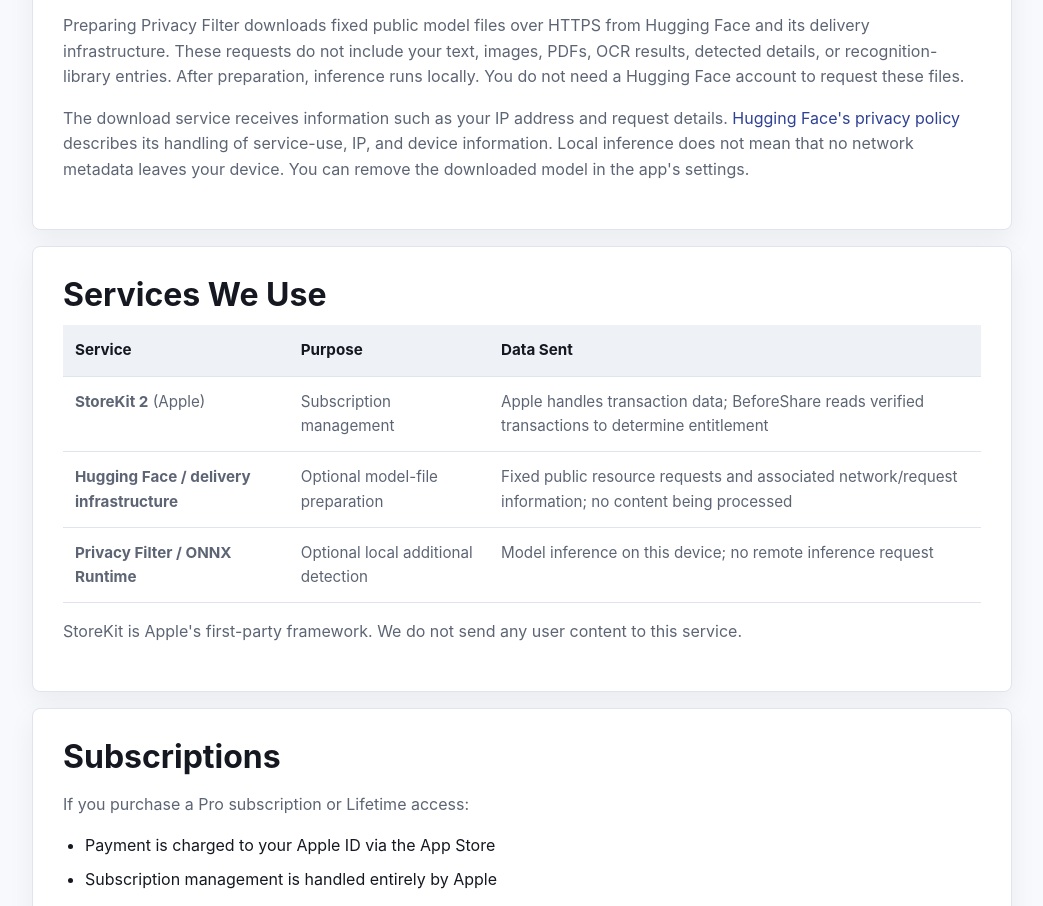
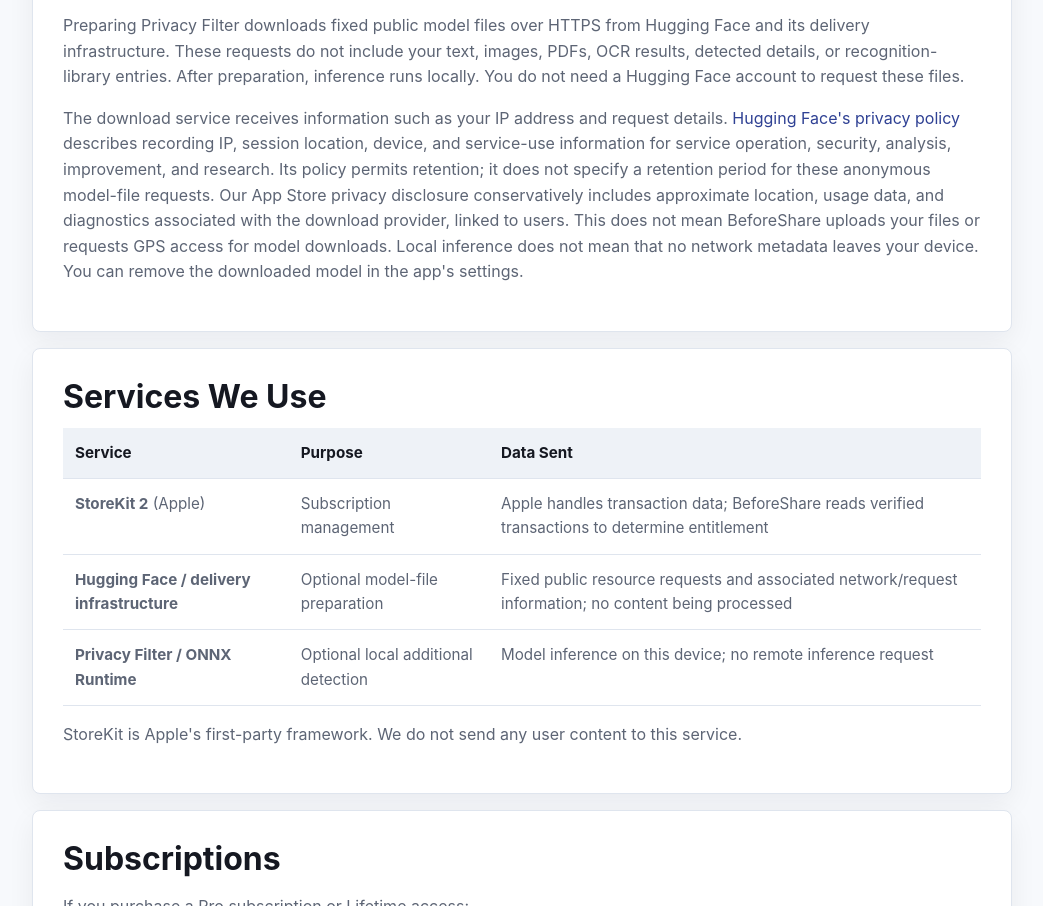
Before and after one commit to callonlove/beforeshare.github.io, a plain HTML site: page privacy.html in a window 1280 px wide. Shown: the part 2808-3714 px from the top of the page, without its empty margins (118-1161 px from the left). Drawn offline with Linux system fonts and the light colour scheme.

Commit message:
Clarify provider policy scope reflected in privacy disclosure

```diff
--- a/privacy.html
+++ b/privacy.html
@@ -118,7 +118,7 @@
           <li>The app contains <strong>no third-party analytics, advertising, or tracking SDKs</strong>. Optional model downloads send network and request information to the download service; they do not include the content being processed.</li>
         </ul>
         <p style="margin-top: 16px;">Preparing Privacy Filter downloads fixed public model files over HTTPS from Hugging Face and its delivery infrastructure. These requests do not include your text, images, PDFs, OCR results, detected details, or recognition-library entries. After preparation, inference runs locally. You do not need a Hugging Face account to request these files.</p>
-        <p>The download service receives information such as your IP address and request details. <a href="https://huggingface.co/privacy">Hugging Face's privacy policy</a> describes its handling of service-use, IP, and device information. Local inference does not mean that no network metadata leaves your device. You can remove the downloaded model in the app's settings.</p>
+        <p>The download service receives information such as your IP address and request details. <a href="https://huggingface.co/privacy">Hugging Face's privacy policy</a> describes recording IP, session location, device, and service-use information for service operation, security, analysis, improvement, and research. Its policy permits retention; it does not specify a retention period for these anonymous model-file requests. Our App Store privacy disclosure conservatively includes approximate location, usage data, and diagnostics associated with the download provider, linked to users. This does not mean BeforeShare uploads your files or requests GPS access for model downloads. Local inference does not mean that no network metadata leaves your device. You can remove the downloaded model in the app's settings.</p>
       </section>
 
       <section class="legal-card">
```
